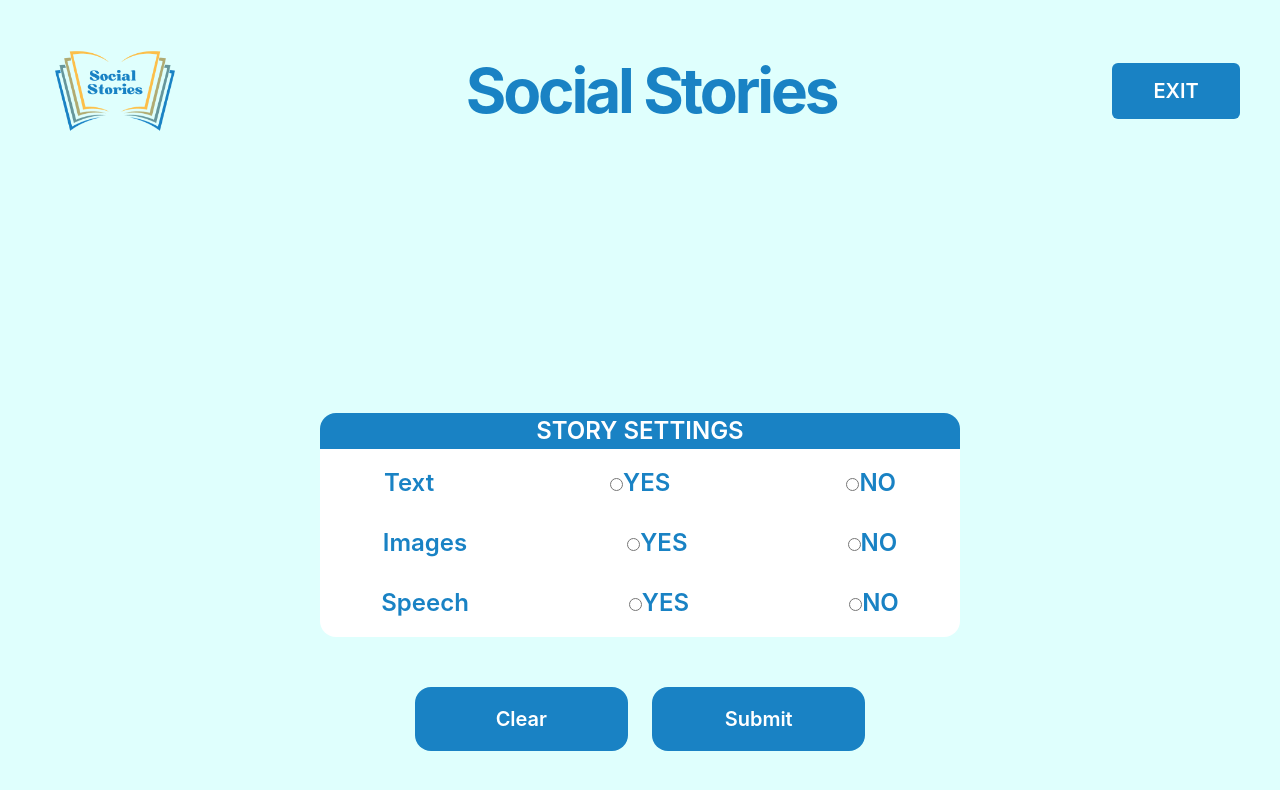
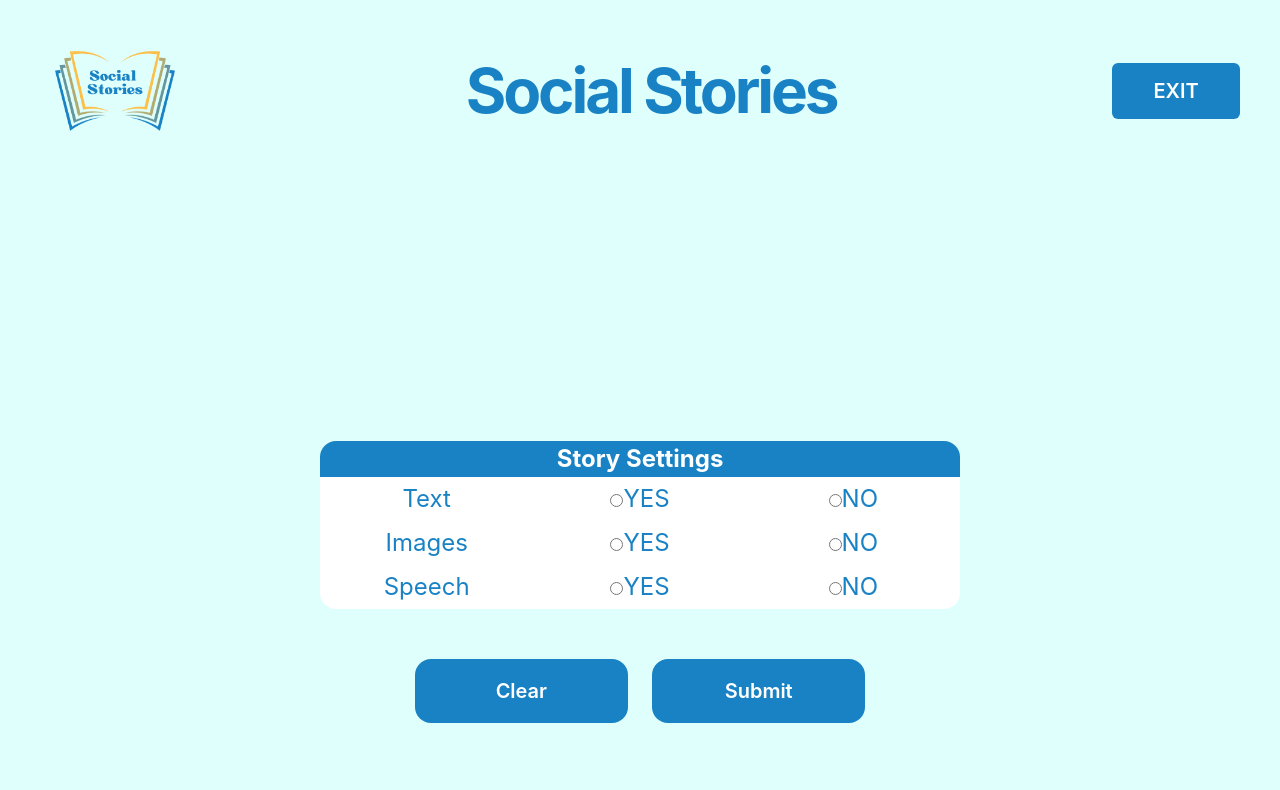
Before and after one commit to lele1001/AUI-SocialStories, a React (Vite) app: page /user-settings in a window 1280 px wide. Shown: the top 790 px of the page. Built offline with nearby package versions, Linux system fonts and the light colour scheme.

Commit message:
added user settings

```diff
--- a/package.json
+++ b/package.json
@@ -15,6 +15,7 @@
     "@radix-ui/react-label": "^2.0.2",
     "@radix-ui/react-slot": "^1.0.2",
     "appwrite": "^13.0.1",
+    "bootstrap": "^5.3.2",
     "class-variance-authority": "^0.7.0",
     "clsx": "^2.0.0",
     "lucide-react": "^0.293.0",
--- a/src/_root/pages/UserSettings.tsx
+++ b/src/_root/pages/UserSettings.tsx
@@ -6,17 +6,24 @@ const UserSettings = () => {
 
     async function handleSubmit(e: any) {
         e.preventDefault();
-        const form = e.target;
-        const formData = new FormData(form);
 
-        if (formData.get('trainingName') == '' || formData.get('trainingDesc') == '') {
-            alert('Error: Please fill all the fields')
-            return
-        }
 
-        // Or you can work with it as a plain object:
-        const formJson = Object.fromEntries(formData.entries());
-        console.log(formJson);
+        // Accessing selected values for text, images, and speech settings
+        const textSetting = document.querySelector('input[name="text"]:checked');
+        const imagesSetting = document.querySelector('input[name="img"]:checked');
+        const speechSetting = document.querySelector('input[name="spe"]:checked');
+
+        // Checking if all settings are selected
+        if (textSetting && imagesSetting && speechSetting) {
+            // Getting values of selected options
+            const textValue = (textSetting as HTMLInputElement).value;
+            const imagesValue = (imagesSetting as HTMLInputElement).value;
+            const speechValue = (speechSetting as HTMLInputElement).value;
+
+            // Perform actions with the selected values (for example, sending them to the server or processing further)
+            console.log('Text Setting:', textValue);
+            console.log('Images Setting:', imagesValue);
+            console.log('Speech Setting:', speechValue);
 
             // Function to send data to Python
             /* try {
@@ -27,43 +34,44 @@ const UserSettings = () => {
               return
             } */
 
-        let path = '/user-settings'
+            const path = '/story'
             navigate(path)
+        } else {
+            // Display an alert if not all settings are selected
+            alert('Please select settings for Text, Images, and Speech.');
         }
-
+    }
 
     return (
         <form className="flex flex-col flex-center h-full w-full" method="post" onSubmit={handleSubmit}>
-            <label className='input_label'>STORY SETTINGS</label>
-            <div className='settings_selection'>
-                <div className='flex-row flex-center gap-44'>
-                    <label className='settings_label'>Text</label>
-                    <label className='settings_label'>
-                        <input type='radio' name='text_yes' value='YES'/>YES
-                    </label>
-                    <label className='settings_label'>
-                        <input type='radio' name='text_no' value='NO' />NO
-                    </label>
+            <div className='sett-table'>
+                <div className='sett-title'><h3>Story Settings</h3></div>
+                <div className='sett-row'>
+                    <div className='sett-col'>Text</div>
+                    <div className='sett-col'>
+                        <input type='radio' name='text' value='YES' />YES
                     </div>
-
-                <div className='flex-row flex-center gap-40'>
-                    <label className='settings_label'>Images</label>
-                    <label className='settings_label'>
-                        <input type='radio' name='img_yes' value='YES' />YES
-                    </label>
-                    <label className='settings_label'>
-                        <input type='radio' name='img_no' value='NO' />NO
-                    </label>
+                    <div className='sett-col'>
+                        <input type='radio' name='text' value='NO' />NO
                     </div>
-
-                <div className='flex-row flex-center gap-40'>
-                    <label className='settings_label'>Speech</label>
-                    <label className='settings_label'>
-                        <input type='radio' name='spe_yes' value='YES' />YES
-                    </label>
-                    <label className='settings_label'>
-                        <input type='radio' name='spe_no' value='NO' />NO
-                    </label>
+                </div>
+                <div className='sett-row'>
+                    <div className='sett-col'>Images</div>
+                    <div className='sett-col'>
+                        <input type='radio' name='img' value='YES' />YES
+                    </div>
+                    <div className='sett-col'>
+                        <input type='radio' name='img' value='NO' />NO
+                    </div>
+                </div>
+                <div className='sett-row'>
+                    <div className='sett-col'>Speech</div>
+                    <div className='sett-col'>
+                        <input type='radio' name='spe' value='YES' />YES
+                    </div>
+                    <div className='sett-col'>
+                        <input type='radio' name='spe' value='NO' />NO
+                    </div>
                 </div>
             </div>
 
--- a/src/globals.css
+++ b/src/globals.css
@@ -33,22 +33,33 @@
     @apply w-1/2 rounded-2xl rounded-t-none resize-none outline-none text-[20px] text-center font-semibold;
   }
 
-  .settings_selection {
-    @apply bg-white flex flex-col flex-center w-1/2 gap-6 p-4 rounded-2xl rounded-t-none text-[20px] text-center font-semibold;
+  .sett-table {
+    @apply flex flex-col w-1/2 text-[24px] text-center;
   }
 
-  .input_label {
-    @apply bg-my-blue text-white w-1/2 rounded-2xl rounded-b-none text-[24px] font-semibold flex flex-col flex-center whitespace-normal;
-    max-width: 75%;
+  .sett-title {
+    @apply bg-my-blue font-bold text-white rounded-t-2xl
   }
 
-  .settings_label {
-    @apply text-[24px] font-semibold;
-    max-width: 75%;
+  .sett-row {
+    @apply bg-white flex flex-row text-center;
+  }
+
+  .sett-row:last-child {
+    @apply rounded-b-2xl;
+  }
+
+  .sett-col {
+    @apply flex-1 p-1 text-center
+  }
+
+  .sett-col input[type='radio'] {
+    @apply pr-1;
   }
 
   .storyText {
     @apply h-5/6 text-[20px] text-center p-2;
+    background-color: white
   }
 }
 
```
Also changed, not shown: 1 other file (tests, documents, lock files or other folders). Lines whose indentation alone changed are shown as unchanged.
